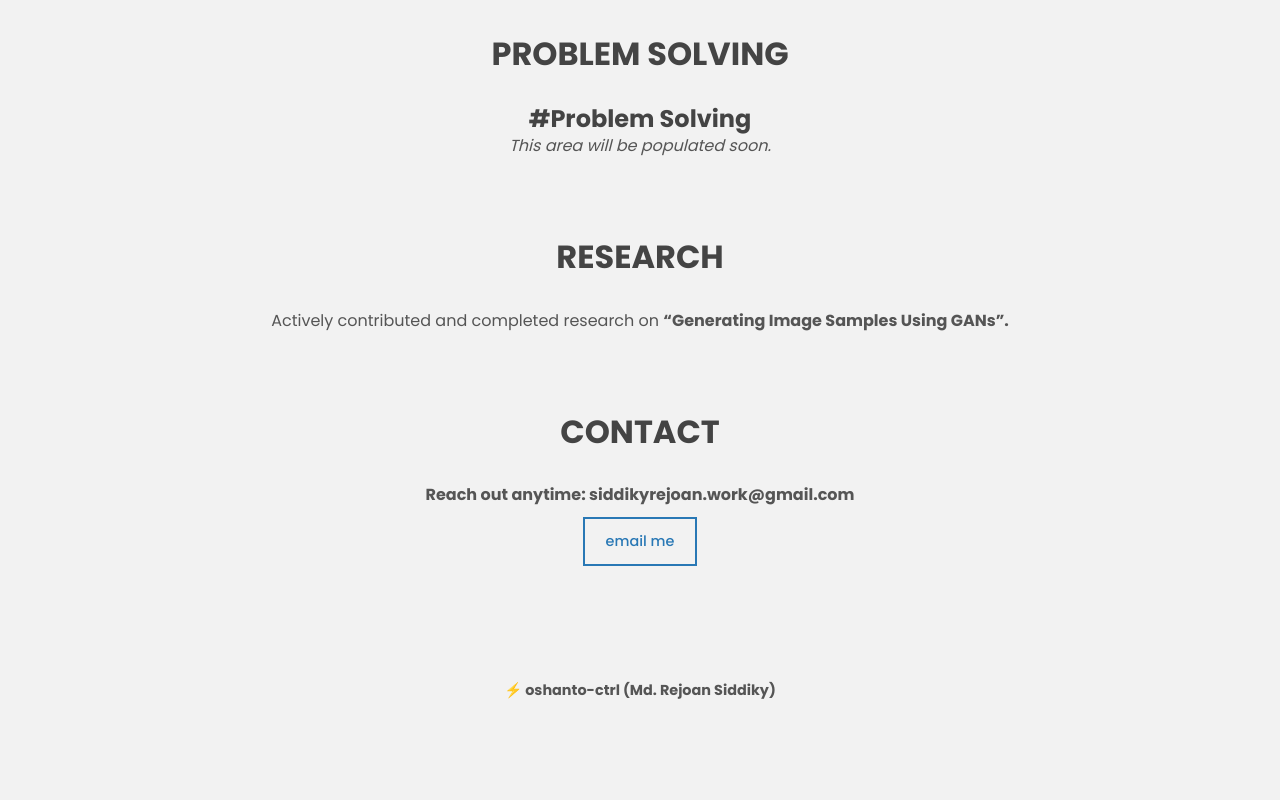
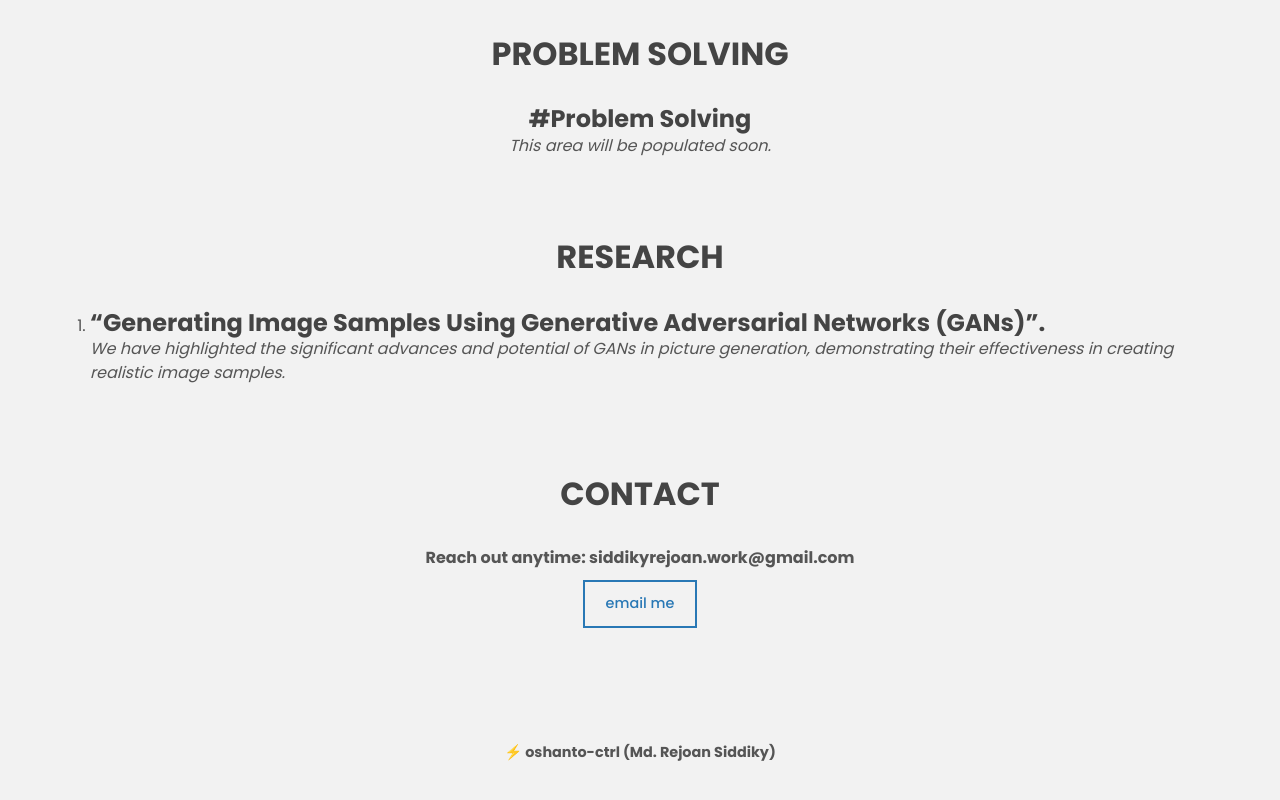
Before and after one commit to oshanto-ctrl/portfolio, a plain HTML site: page index.html in a window 1280 px wide. Shown: the part 1995-2795 px from the top of the page. Before the commit the page ends 2745 px from the top, so only its background shows below. Drawn offline with Linux system fonts and the light colour scheme.

Commit message:
index.html issue

```diff
--- a/index.html
+++ b/index.html
@@ -316,8 +316,15 @@
       <section class="section research center" id="research">
         <h2 class="section__title">Research</h2>
          <!-- Research -->
-         <p>Actively contributed and completed research on <strong>“Generating Image Samples Using <a href="https://machinelearningmastery.com/what-are-generative-adversarial-networks-gans/" target="_blank">GANs”</a>.</strong></p>
+        <ol>
+          <li>
 
+          <div class="research-info-item-lable"><h3>“Generating Image Samples Using Generative Adversarial Networks <a href="https://machinelearningmastery.com/what-are-generative-adversarial-networks-gans/" target="_blank">(GANs)”</a>.</h3> </div>
+          <div class="research-info-item">
+            <p>We have highlighted the significant advances and potential of GANs in picture generation, demonstrating their effectiveness in creating realistic image samples.</p>
+        </div>
+        </li>
+      </ol>
       </section>
 
       <!-- Contact section -->
```
